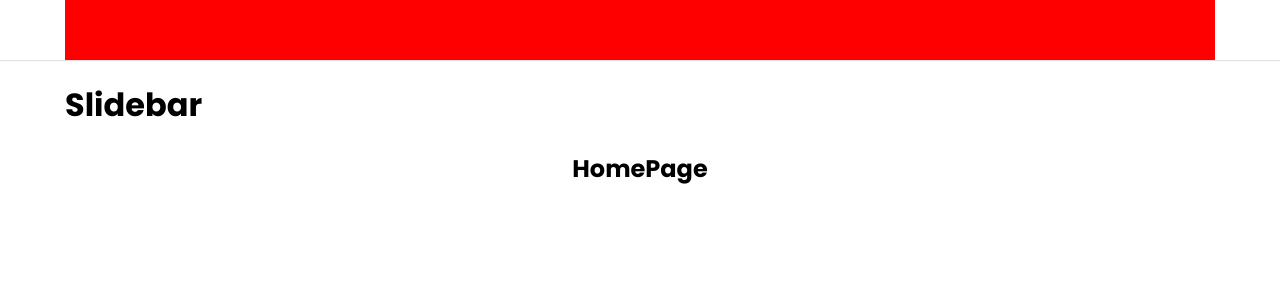
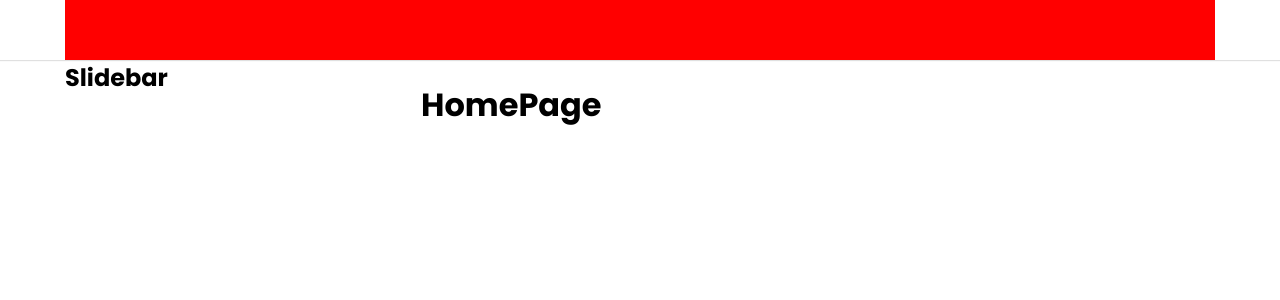
Before and after one commit to DevAnonitos/TikTok-clone-app, a React (Create React App) app: page / in a window 1280 px wide. Shown: the top 300 px of the page. Built offline with nearby package versions, Linux system fonts and the light colour scheme.

Commit message:
update-layout

```diff
--- a/src/components/GlobalStyles/GlobalStyle.scss
+++ b/src/components/GlobalStyles/GlobalStyle.scss
@@ -3,6 +3,11 @@
 
 :root {
     --primary-color: #fe2c55;
+
+    // default layout
+    --header-height-layout: 60px;
+    --default-layout-width: 1150px;
+    --defaut-layout-width-slidebar: 356px;
 }
 
 *{
@@ -37,7 +42,7 @@ html::-webkit-scrollbar-thumb:hover {
 }
 
 html::-webkit-scrollbar-thumb:active {
-    background: rgb(68, 68, 68);
+    background: rgb(124, 119, 119);
     border-radius: 10px;
 }
 
--- a/src/components/Layout/DefaultLayout/DefaultLayout.module.scss
+++ b/src/components/Layout/DefaultLayout/DefaultLayout.module.scss
@@ -6,4 +6,9 @@
 
 .container {
     width: 1150px;
+    display:  flex;
 }
+
+.content {
+    flex: 1;
+}
--- /dev/null
+++ b/src/components/Layout/DefaultLayout/Slidebar/Slidebar.module.scss
@@ -0,0 +1,3 @@
+.wrapper {
+    width: var(--defaut-layout-width-slidebar);
+}
--- a/src/components/Layout/DefaultLayout/Slidebar/index.js
+++ b/src/components/Layout/DefaultLayout/Slidebar/index.js
@@ -1,6 +1,13 @@
+import classNames from 'classnames/bind';
+import styles from './Slidebar.module.scss'
+
+const cx =  classNames.bind(styles)
+
 function Slidebar() {
     return (
-        <h1>Slidebar</h1>
+        <aside className={cx('wrapper')}>
+            <h2>Slidebar</h2>
+        </aside>
     );
 }
 
--- a/src/components/Layout/DefaultLayout/index.js
+++ b/src/components/Layout/DefaultLayout/index.js
@@ -12,9 +12,9 @@ function DefaultLayout({children}) {
             <Header />
             <div className={cx('container')}>
                 <Slidebar />
-            </div>
-            <div className={cx('content')}>
-                {children}
+                <div className={cx('content')}>
+                    {children}
+                </div>
             </div>
         </div>
     );
--- a/src/components/Layout/HeaderOnly/index.js
+++ b/src/components/Layout/HeaderOnly/index.js
@@ -1,5 +1,5 @@
 import Header from "@/components/Layout/components/Header";
-function DefaultLayout({children}) {
+function HeaderOnly({children}) {
     return (
         <div>
             <Header />
@@ -10,4 +10,4 @@ function DefaultLayout({children}) {
     );
 }
 
-export default DefaultLayout;
+export default HeaderOnly;
--- a/src/components/Layout/components/Header/Header.module.scss
+++ b/src/components/Layout/components/Header/Header.module.scss
@@ -1,14 +1,13 @@
 .wrapper{
     display: flex;
     justify-content: center;
-    align-items: center;
     width: 100%;
-    height: 60px;
+    height: var(--header-height-layout);
     box-shadow: 0 1px 1px rgb(0 0 0 / 12%);
 }
 
 .inner {
     height: 100%;
-    width: 1150px;
+    width: var(--default-layout-width);
     background-color: red;
 }
--- a/src/pages/Home/index.js
+++ b/src/pages/Home/index.js
@@ -1,6 +1,6 @@
 function Home() {
     return (
-        <h2>HomePage</h2>
+        <h1>HomePage</h1>
     )
 }
 
```
